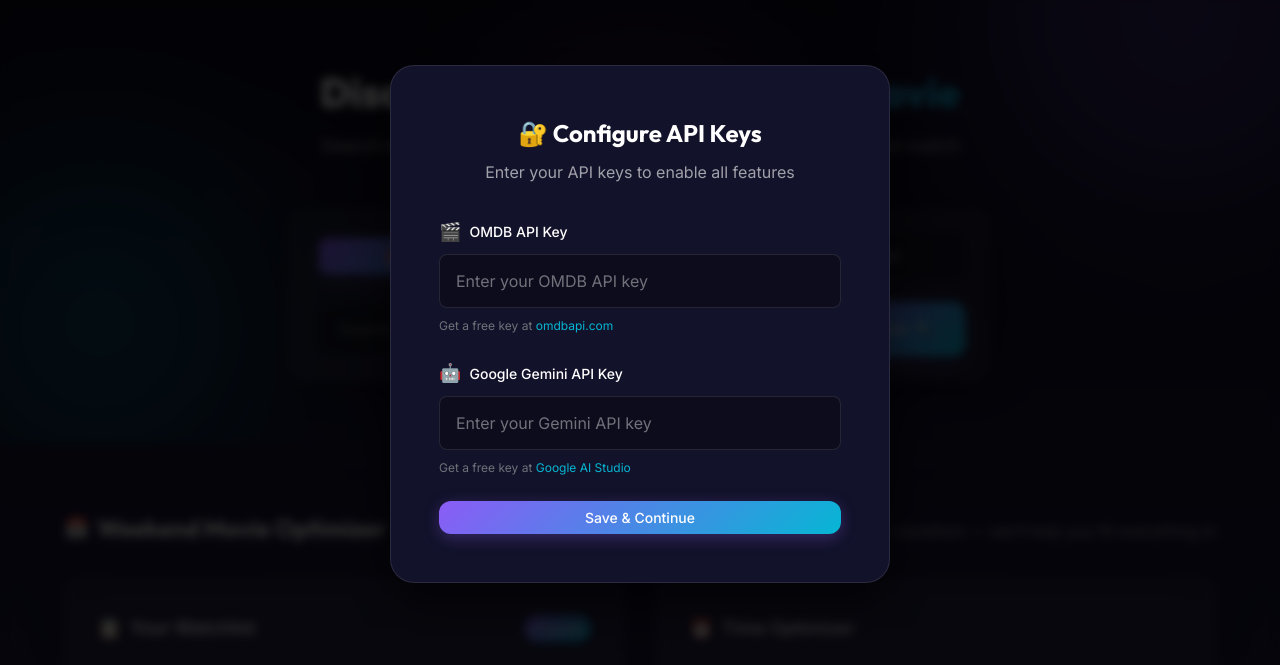
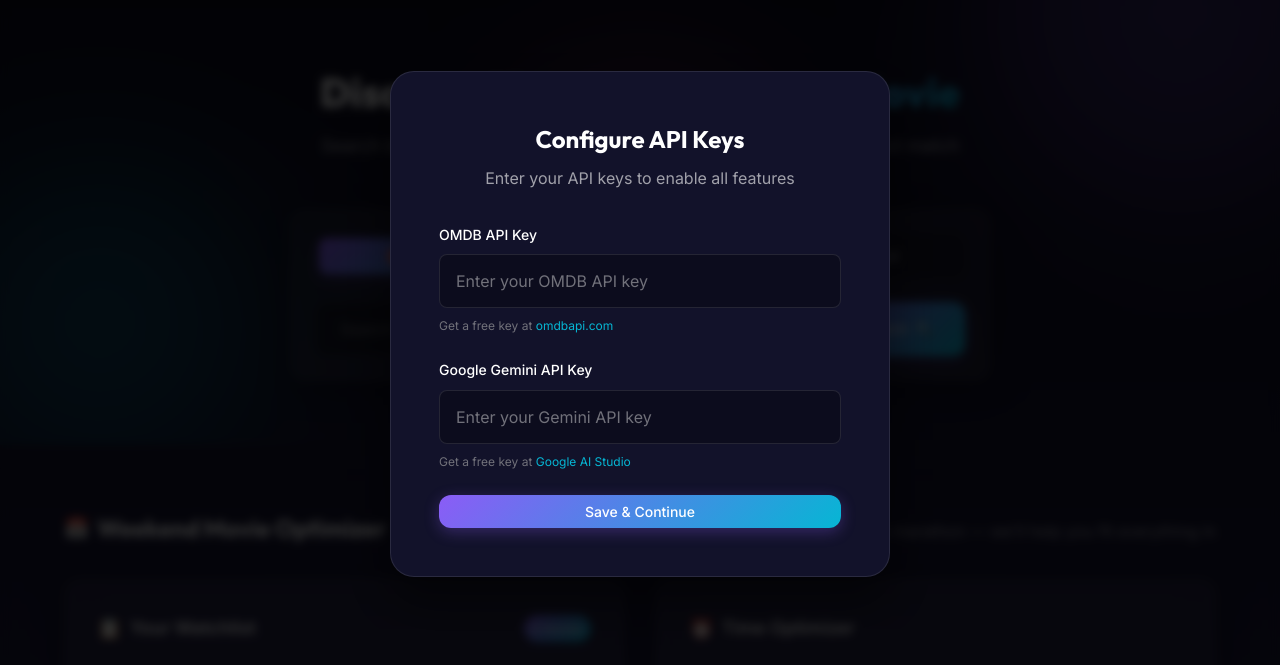
Before and after one commit to aayush84339/smart-movie-recommendor, a plain HTML site: page index.html in a window 1280 px wide. Shown: the part 76-741 px from the top of the page. Drawn offline with Linux system fonts and the light colour scheme.

```diff
--- a/index.html
+++ b/index.html
@@ -23,14 +23,13 @@
     <div id="apiConfigModal" class="modal">
         <div class="modal-content api-config-modal">
             <div class="modal-header">
-                <h2>🔐 Configure API Keys</h2>
+                <h2>Configure API Keys</h2>
                 <p>Enter your API keys to enable all features</p>
             </div>
             <div class="modal-body">
                 <!-- omdb key -->
                 <div class="form-group">
                     <label for="omdbApiKey">
-                        <span class="label-icon">🎬</span>
                         OMDB API Key
                     </label>
                     <input type="text" id="omdbApiKey" placeholder="Enter your OMDB API key">
@@ -42,7 +41,6 @@
                 <!-- gemini key for mood search -->
                 <div class="form-group">
                     <label for="geminiApiKey">
-                        <span class="label-icon">🤖</span>
                         Google Gemini API Key
                     </label>
                     <input type="text" id="geminiApiKey" placeholder="Enter your Gemini API key">
@@ -64,7 +62,6 @@
         <div class="container">
             <div class="header-content">
                 <div class="logo">
-                    <span class="logo-icon">🎬</span>
                     <h1>CineMatch</h1>
                 </div>
 
```
